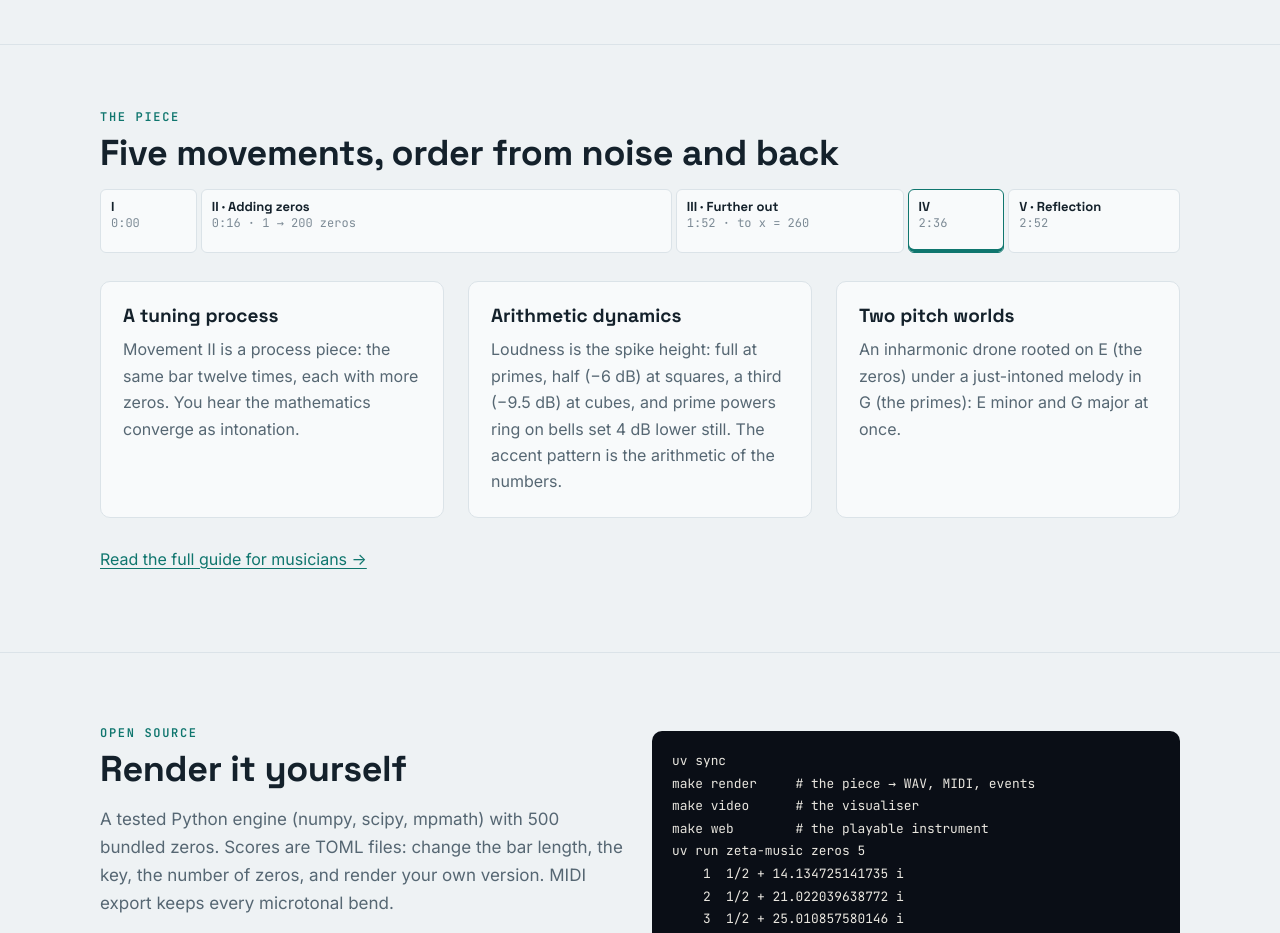
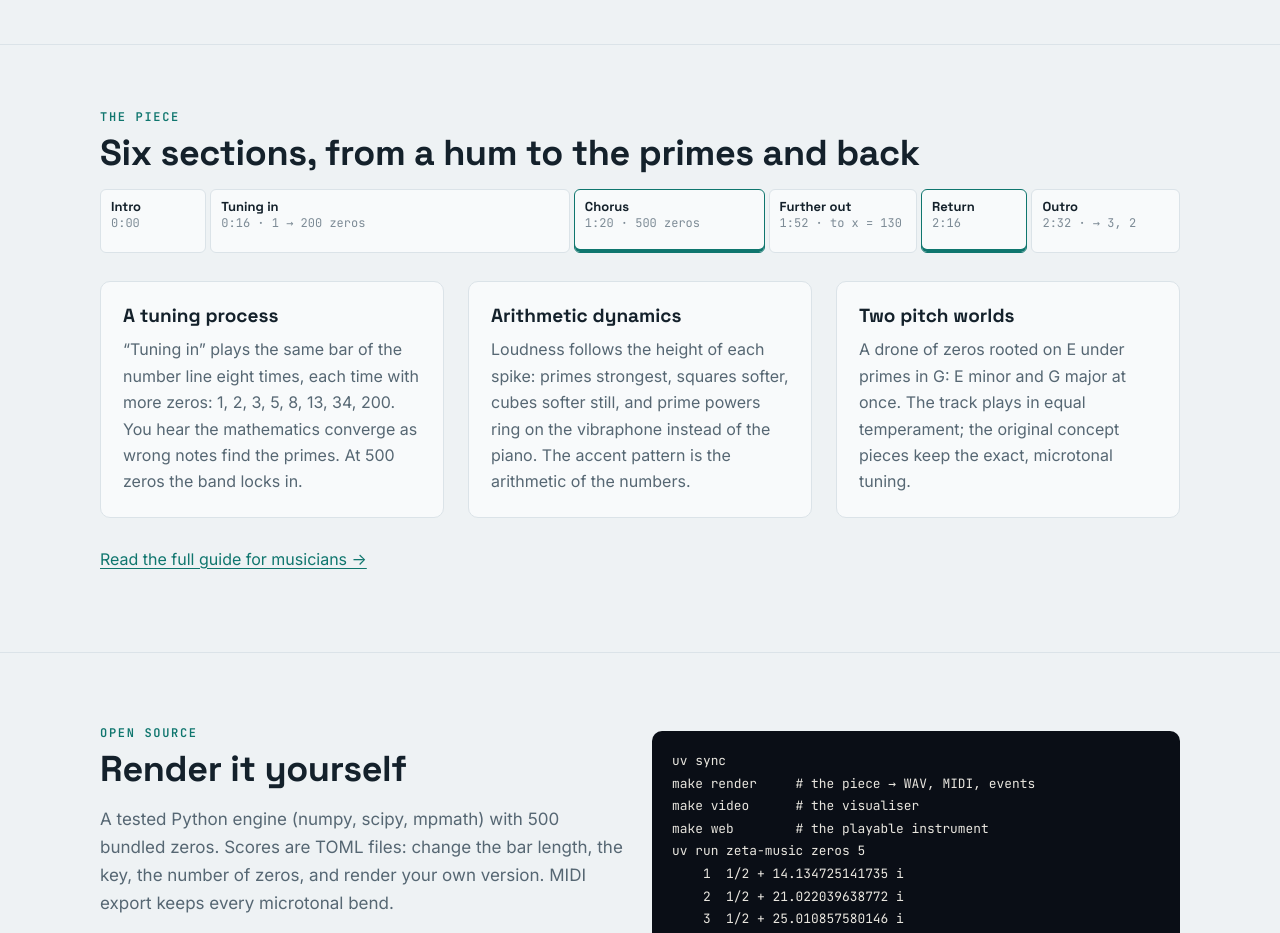
Before and after one commit to joe-carr-data/zeta-prime-music, a plain HTML site: page docs/index.html in a window 1280 px wide. Shown: the part 3860-4793 px from the top of the page. Drawn offline with Linux system fonts and the light colour scheme.

Commit message:
site: the form timeline and notes describe The Sound of the Primes (six sections, all named)

```diff
--- a/docs/index.html
+++ b/docs/index.html
@@ -127,18 +127,19 @@
   <section id="form">
     <div class="wrap">
       <p class="kicker">The piece</p>
-      <h2>Five movements, order from noise and back</h2>
-      <div class="timeline" role="img" aria-label="Form of Critical Strip: I Pole 16 s, II Adding zeros 96 s, III Further out 44 s, IV Critical line 16 s, V Reflection 32 s">
-        <div style="flex:16">I<span>0:00</span></div>
-        <div style="flex:96">II · Adding zeros<span>0:16 · 1 → 200 zeros</span></div>
-        <div style="flex:44">III · Further out<span>1:52 · to x = 260</span></div>
-        <div class="peak" style="flex:16">IV<span>2:36</span></div>
-        <div style="flex:32">V · Reflection<span>2:52</span></div>
+      <h2>Six sections, from a hum to the primes and back</h2>
+      <div class="timeline" role="img" aria-label="Form of The Sound of the Primes: Intro 16 s, Tuning in 64 s with 1 to 200 zeros, Chorus 32 s with 500 zeros, Further out 24 s up to x = 130, Chorus return 16 s, Outro 24 s ending on 3 and 2">
+        <div style="flex:16">Intro<span>0:00</span></div>
+        <div style="flex:64">Tuning in<span>0:16 · 1 → 200 zeros</span></div>
+        <div class="peak" style="flex:32">Chorus<span>1:20 · 500 zeros</span></div>
+        <div style="flex:24">Further out<span>1:52 · to x = 130</span></div>
+        <div class="peak" style="flex:16">Return<span>2:16</span></div>
+        <div style="flex:24">Outro<span>2:32 · → 3, 2</span></div>
       </div>
       <div class="grid-3" style="margin-top:28px">
-        <div class="card"><h3>A tuning process</h3><p>Movement II is a process piece: the same bar twelve times, each with more zeros. You hear the mathematics converge as intonation.</p></div>
-        <div class="card"><h3>Arithmetic dynamics</h3><p>Loudness is the spike height: full at primes, half (−6 dB) at squares, a third (−9.5 dB) at cubes, and prime powers ring on bells set 4 dB lower still. The accent pattern is the arithmetic of the numbers.</p></div>
-        <div class="card"><h3>Two pitch worlds</h3><p>An inharmonic drone rooted on E (the zeros) under a just-intoned melody in G (the primes): E minor and G major at once.</p></div>
+        <div class="card"><h3>A tuning process</h3><p>“Tuning in” plays the same bar of the number line eight times, each time with more zeros: 1, 2, 3, 5, 8, 13, 34, 200. You hear the mathematics converge as wrong notes find the primes. At 500 zeros the band locks in.</p></div>
+        <div class="card"><h3>Arithmetic dynamics</h3><p>Loudness follows the height of each spike: primes strongest, squares softer, cubes softer still, and prime powers ring on the vibraphone instead of the piano. The accent pattern is the arithmetic of the numbers.</p></div>
+        <div class="card"><h3>Two pitch worlds</h3><p>A drone of zeros rooted on E under primes in G: E minor and G major at once. The track plays in equal temperament; the original concept pieces keep the exact, microtonal tuning.</p></div>
       </div>
       <p style="margin-top:28px"><a href="musicians.html">Read the full guide for musicians →</a></p>
     </div>
```
